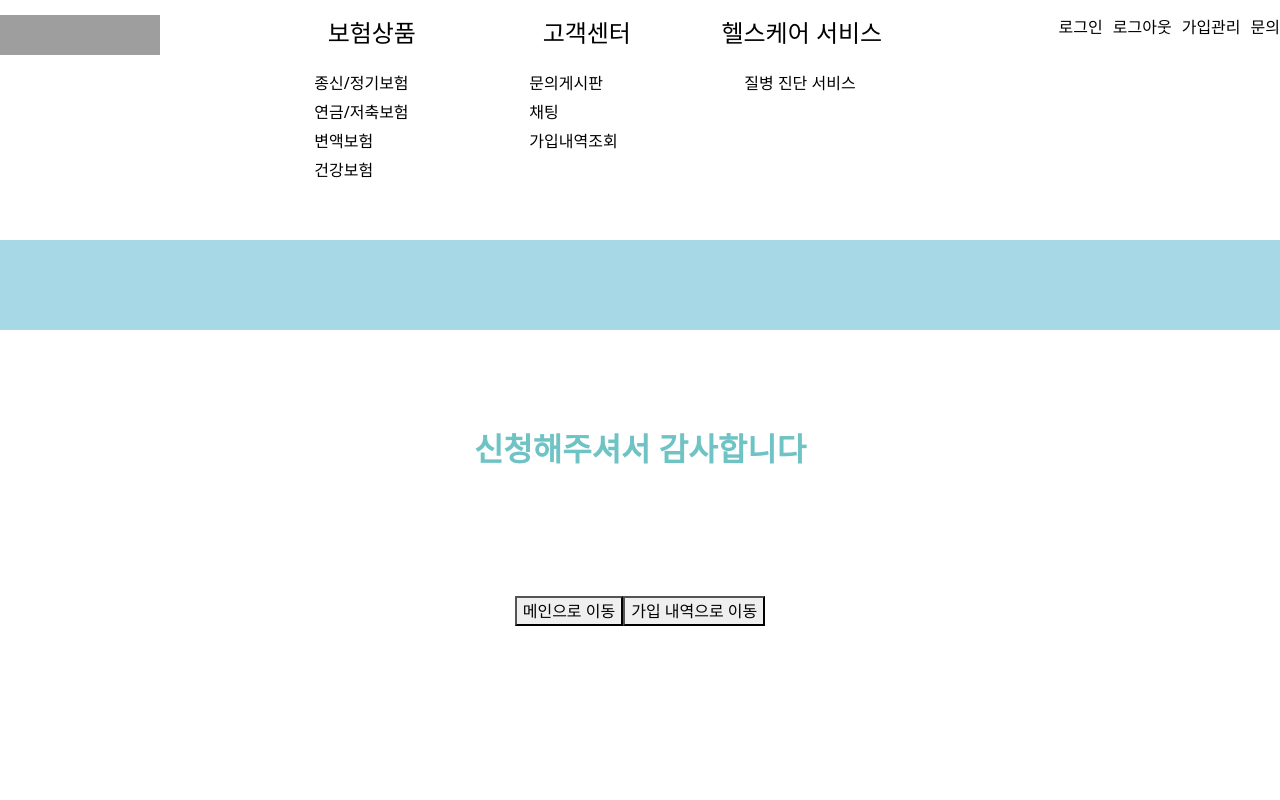
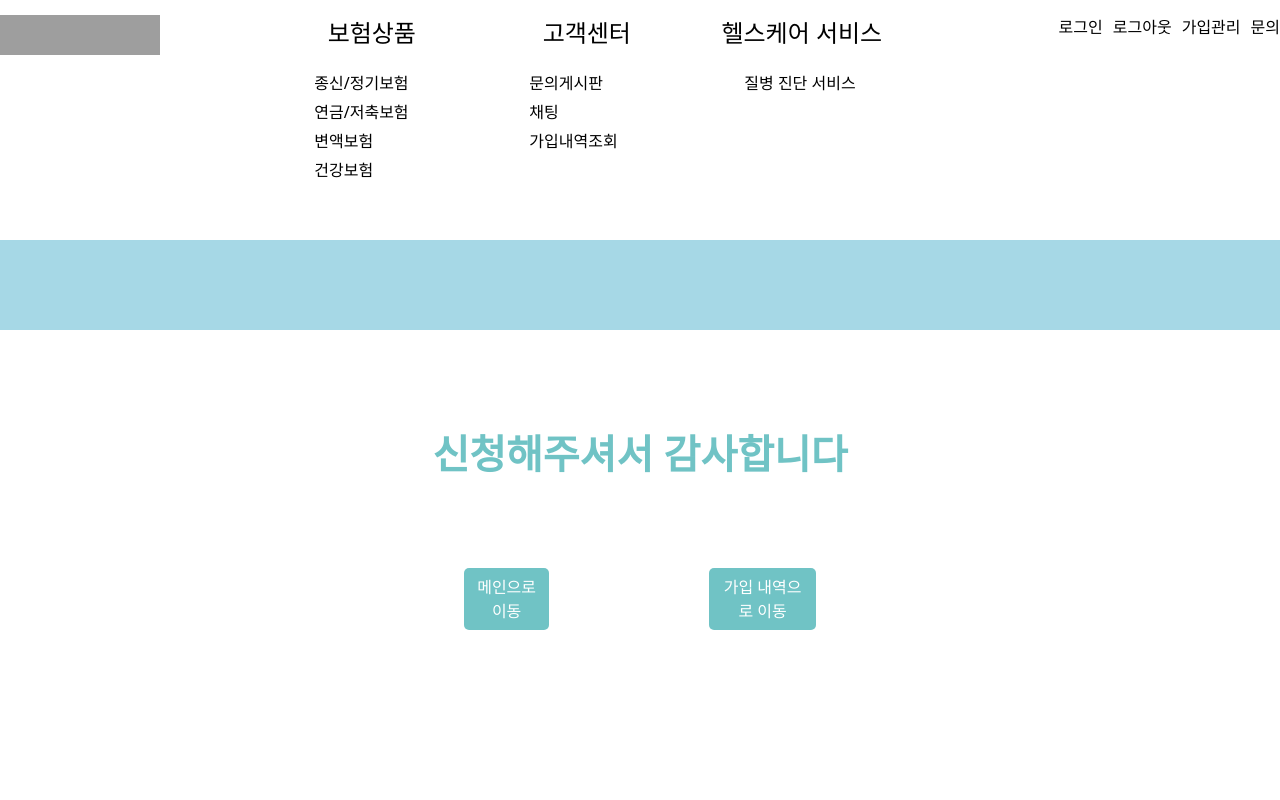
Before and after one commit to VVS-Life/FE, a React (Create React App) app: page /subscription/complete in a window 1280 px wide. Shown: the top 800 px of the page. Built offline with nearby package versions, Linux system fonts and the light colour scheme; grey boxes are pictures that could not be loaded.

Commit message:
feat : 신청한 보험 조회 페이지 작성중

```diff
--- a/src/App.js
+++ b/src/App.js
@@ -9,6 +9,7 @@ import MemberJoin from './pages/member/MemberJoin'
 import MemberLogin from './pages/member/MemberLogin';
 import ProductList from './pages/products/ProductList'
 import Complete from './pages/subscription/Complete';
+import SubsList from './pages/subscription/SubsList';
 
 function App() {
   return (
@@ -23,6 +24,7 @@ function App() {
         <Route path="/login/member" element={<MemberLogin />} />
         <Route path="/productList" element={<ProductList />} />
         <Route path="/subscription/complete" element={<Complete />} />
+        <Route path="/subscription" element={<SubsList />} />
       </Routes>
     </BrowserRouter>
   );
--- a/src/pages/subscription/Complete.jsx
+++ b/src/pages/subscription/Complete.jsx
@@ -1,7 +1,7 @@
 import React from "react";
 import Layout from "../../components/Layout/Layout";
 import '../../styles/subscription/Complete.css';
-
+import 'bootstrap/dist/css/bootstrap.min.css';
 import { useNavigate } from "react-router-dom";
 
 export default function Complete() {
@@ -14,10 +14,10 @@ export default function Complete() {
 
   return (
     <Layout pageName="보험 신청 완료">
-        <h2 className="completeText">신청해주셔서 감사합니다</h2>
-        <div className="btn-div">
-        <button onClick={toMain} className="left-btn">메인으로 이동</button>
-        <button onClick={()=>{}} className="right-btn">가입 내역으로 이동</button>
+        <h1 className="completeText">신청해주셔서 감사합니다</h1>
+        <div className="btn-div" id="btnWrap">
+          <button className="btn text-white" onClick={toMain} >메인으로 이동</button>
+          <button className="btn text-white" onClick={()=>{}} >가입 내역으로 이동</button>
         </div>
     </Layout>
   );
--- /dev/null
+++ b/src/pages/subscription/SubsList.jsx
@@ -0,0 +1,58 @@
+import React, { useEffect, useState } from 'react';
+import Layout from "../../components/Layout/Layout";
+import { useNavigate } from "react-router-dom";
+import SubsListService from "../../service/SubsListService";
+
+export default function Complete() {
+    const navigate = useNavigate();
+    const [subsList, setSubsList] = useState([]);
+
+    useEffect(() => {
+        SubsListService.getSubscriptions()
+        .then((res) => {
+            setSubsList(res.data);
+        });
+    }, []);
+
+  return (
+    <Layout pageName="보험 신청 완료">
+        <div>
+            <table>
+                <colgroup>
+                <col width="5%" />
+                <col width="30%" />
+                <col width="10%" />
+                <col width="15%" />
+                <col width="15%" />
+                <col width="10%" />
+                <col width="15%" />
+                </colgroup>
+                <thead>
+                    <tr>
+                        <th>가입번호</th>
+                        <th>상품명</th>
+                        <th>가입자</th>
+                        <th>가입 신청일</th>
+                        <th>심사 완료일</th>
+                        <th>승인여부</th>
+                        <th>거절사유</th>
+                    </tr>
+                </thead>
+                <tbody>
+                    {subsList && subsList.map(subsList =>
+                        <tr key={subsList.id}>
+                            <td>{subsList.id}</td>
+                            <td>{subsList.productName}</td>
+                            <td>{subsList.username}</td>
+                            <td>{subsList.joinDate}</td>
+                            <td>{subsList.applyDate}</td>
+                            <td>{subsList.isApproval}</td>
+                            <td>{subsList.reason}</td>
+                        </tr>
+                    )}
+                </tbody>
+            </table>
+        </div>
+    </Layout>
+  );
+}
--- /dev/null
+++ b/src/service/SubsListService.js
@@ -0,0 +1,35 @@
+// axios를 사용해서 spring boot api와 데이터통신을 담당할 모듈인 'Service'를 구현하는 파트.
+// # 1. axios를 사용하는 것을 정의
+import axios from 'axios';
+
+// # 2. spring boot api의 URL을 정의.
+const SUBSCRIPTION_LIST_API_GET = "http://localhost:8080/subscription";
+
+class SubsListService {
+
+    getSubscriptions() {
+
+        return axios({
+            method: 'get',
+            url: SUBSCRIPTION_LIST_API_GET,
+            headers: {
+                'Authorization': 'Bearer' + ' ' + localStorage.getItem('Authorization')
+            }
+        })
+
+    // loginMember(data) {
+    //     const jsonData = JSON.stringify(data);
+
+    //     return axios({
+    //         method: 'post',
+    //         url: MEMBER_LOGIN_API_URL,
+    //         data: jsonData,
+    //         headers: {
+    //             'Content-Type': 'application/json',
+    //         },
+    //     });
+    // }
+    }
+}
+
+export default new SubsListService();
--- a/src/styles/subscription/Complete.css
+++ b/src/styles/subscription/Complete.css
@@ -1,18 +1,24 @@
+
+
 .completeText {
     text-align: center;
     color: #70C3C5;
     font-weight: bold;
+    margin-bottom: 7%;
 }
 
 .btn-div {
+    display: flex;
+    justify-content: center;
     text-align: center;
-    margin-top: 10%;
+    width: 40vw;
+    margin: auto;
 }
 
-.left-btn {
-    position: relative;
+#btnWrap > button {
+    background-color: #70C3C5;
+    border-radius: 5px;
+    box-shadow: 5px 5px 5px 5px;
+    margin-left: 80px;
+    margin-right: 80px;
 }
-
-.right-btn {
-    position: relative;
-}
```
Also changed, not shown: 1 other file (tests, documents, lock files or other folders).
